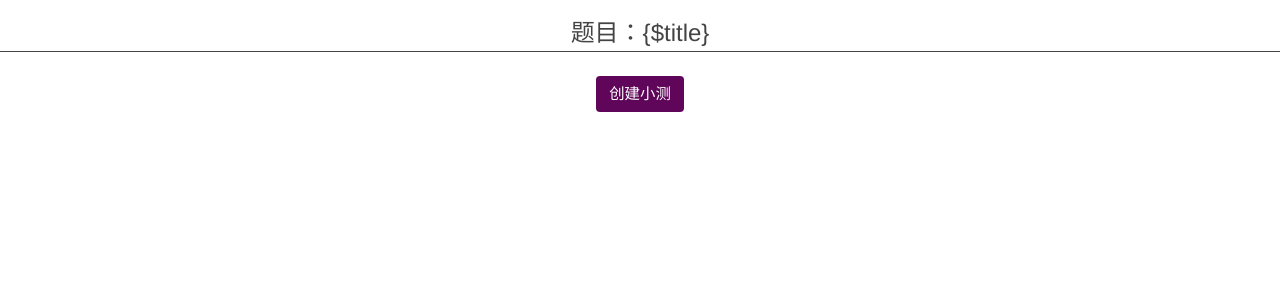
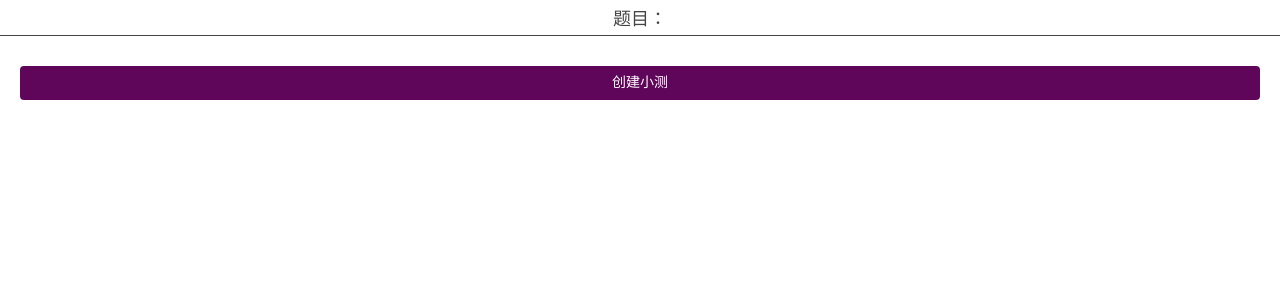
Before and after one commit to Dog-Hunter2020/mike_server_v01, a PHP site: page /mike_kejian/Application/Wechat/View/radio_test.html in a window 1280 px wide. Shown: the top 300 px of the page. Run offline with PHP 8.4, Linux system fonts and the light colour scheme.

Commit message:
估计要冲突

```diff
--- a/Application/Wechat/Controller/IndexController.class.php
+++ b/Application/Wechat/Controller/IndexController.class.php
@@ -160,7 +160,11 @@ class IndexController extends Controller {
     }
 
 
-
+    public function html(){
+        $str = "" + $_GET['test'] + "";
+        $this->display("/roll_call_result");
+        // echo $str;
+    }
 //    这里是只需要跳转页面且需要传递参数的函数
     public function bind($openID){
         $this->assign('openID',$openID);
--- a/Application/Wechat/View/Public/Css/style.css
+++ b/Application/Wechat/View/Public/Css/style.css
@@ -78,3 +78,26 @@ div.x_ing img {
 	margin-top: 30px;
 	margin-bottom: 30px;
 }
+
+.time {
+	border-bottom: 1px solid #444;
+	color: #444;
+}
+
+.middle {
+	margin:0px auto;
+}
+
+.button-full {
+	background-color:#60065a;
+	width:100%;
+	margin-top: 10px;
+	color: white;
+}
+
+.button-60 {
+	background-color:#60065a;
+	width: 60%;
+	margin-top: 10px;
+	color: white;
+}
--- a/Application/Wechat/View/Public/Css/wow.css
+++ b/Application/Wechat/View/Public/Css/wow.css
@@ -4,6 +4,23 @@
 		padding: 5px 0px;
 		border-bottom: 1px solid #444;
 		color: #444;
+	}
+
+	h4 {
+		padding-bottom: 5px;
+		border-bottom: 1px solid #444;
+		color:#444;
+	}
+
+	h4, form {
+		text-align: center;
+	}
+
+	input {
+		width: 80%;
+		height: auto;
+		text-align: left;
+		padding-left: 5px;
 	}
 
 	.keleyitable table, td, th {
@@ -33,6 +50,7 @@
 
 	.content_panel {
 		background-color: white;
+		color: #444 !important;
 	}
 
 	#content {
--- a/Application/Wechat/View/Public/Js/announce_student.js
+++ b/Application/Wechat/View/Public/Js/announce_student.js
@@ -31,7 +31,7 @@ function createList(json){
 	"<tr><td class='klytd'>课程：</td><td class ='hvttd'>" + json.name + "</td></tr>" +
 	"<tr><td class='klytd'>公告时间：</td><td class='hvttd'>" + json.posttime + "</td></tr>" +
 	"<tr><td class='klytd'>发布人：</td><td class ='hvttd'>" + json.user_name + "</td></tr>" +
-	"<tr><td class='klytd'>内容：</td><td class ='hvttd'>" + json.content + "</td></tr>"
+	"<tr><td class ='content_panel' colspan=2>" + json.content + "</td></tr>"
 	"</table>";
 	return listStr;
 }
--- a/Application/Wechat/View/announce_single.html
+++ b/Application/Wechat/View/announce_single.html
@@ -10,7 +10,7 @@
 </head>
 <body>
 	<h2>当前公告</h2>
-	<div id="announce_content"  style="margin:0px auto;" class="keleyitable">
+	<div id="announce_content" class="keleyitable middle">
 		<table>
 			<tr><td class="klytd">课程：</td><td class ="hvttd" id="course_name">{$course_name}</td></tr>
 			<tr><td class="klytd">时间：</td><td class="hvttd" id="posttime">{$posttime}</td></tr>
--- a/Application/Wechat/View/announce_student.html
+++ b/Application/Wechat/View/announce_student.html
@@ -11,12 +11,12 @@
 <body onload="initAnnounceList()">
 	<div id="openID">{$openID}</div>
 	<h2>当前公告</h2>
-	<div id="announce_content"  style="margin:0px auto;" class="keleyitable">
+	<div id="announce_content" class="keleyitable">
 <!-- 		<table>
 			<tr><td class="klytd">课程：</td><td class ="hvttd">软件构造</td></tr>
 			<tr><td class="klytd">公告时间：</td><td class="hvttd">2014-12-20</td></tr>
 			<tr><td class="klytd">发布人：</td><td class ="hvttd">柯乐义</td></tr>
-			<tr><td class="klytd">内容：</td><td class ="hvttd">是VB.NET还是C#，还是其他呢？</td></tr>
+			<tr><td class ="content_panel" colspan=2>是VB.NET还是C#，还是其他呢？</td></tr>
 		</table> -->
 	</div>
 
--- a/Application/Wechat/View/radio_test.html
+++ b/Application/Wechat/View/radio_test.html
@@ -2,17 +2,19 @@
 <head>
 	<meta http-equiv="Content-Type" content="text/html;charset=UTF-8">
 	<meta name="viewport" content="width=device-width, initial-scale=1" />
-	<!-- // <script src="JS/test.js" type="text/javascript"></script> -->
 	<script src="JS/common.js" type="text/javascript"></script>
 	<script src="JS/jquery-1.9.1.min.js" type="text/javascript"></script>
+	<script src="JS/test.js" type="text/javascript"></script>
+	<link rel="stylesheet" href="CSS/bootstrap.min.css">
 	<link rel="stylesheet" href="CSS/style.css">
-	<link rel="stylesheet" href="CSS/bootstrap.min.css">
-	<link rel="stylesheet" type="text/css" href="CSS/wow.css">
+	<link rel="stylesheet" href="CSS/wow.css">
 </head>
 <body onload="init()">
-	<h3 style="text-shadow:none;">题目：{$title}<span id="title"></span></h3>
-	<form action="" id="form">
-	</form>
-	<p style="text-align:center;" ><input style="font-size:1.1em;background-color:#60065a;color:white;" type="button" class="option btn" value="创建小测" onclick="submit()"/></p>
-</body>
-</html>
+	<h4>题目：<span id="title"></span></h3>
+		<form action="" id="form">
+		</form>
+		<div style="text-align:center;">
+			<button class="btn button-full" value="" onclick="submit()">创建小测</button>
+		</div>
+	</body>
+	</html>
--- a/Application/Wechat/View/test_detail.html
+++ b/Application/Wechat/View/test_detail.html
@@ -17,9 +17,7 @@
             <div class="testDetail" id="testDetail">
             </div>
         </form>
-        <p class="testDetail">
-            <input type="button" class="btn btn-primary" style="width:100%;background-color:#60065a" value="提交" onclick="submitAnswer()"/>
-        </p>
+            <button type="button" class="btn btn-primary" style="width:100%;background-color:#60065a" value="提交" onclick="submitAnswer()">提交</button>
     </div>
 </body>
 </html>
```
Also changed, not shown: Application/Wechat/View/announce_teacher.html (+4 -16 lines), Application/Wechat/View/bind.html (+0 -22 lines), Application/Wechat/View/isCounting.html (+6 -2 lines), Application/Wechat/View/isTesting.html (+6 -2 lines), Application/Wechat/View/roll_call_result.html (+5 -2 lines), Application/Wechat/View/teacher_create_test.html (+3 -8 lines).
